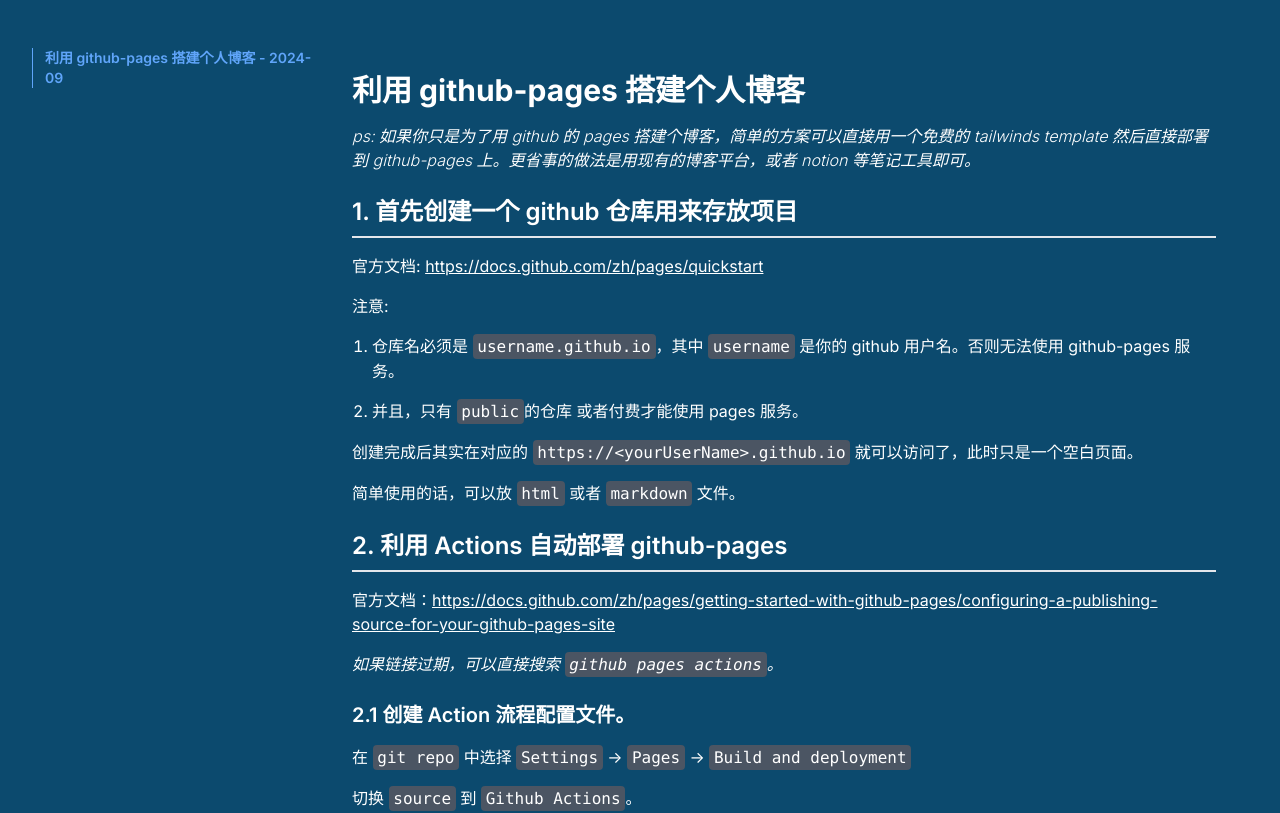
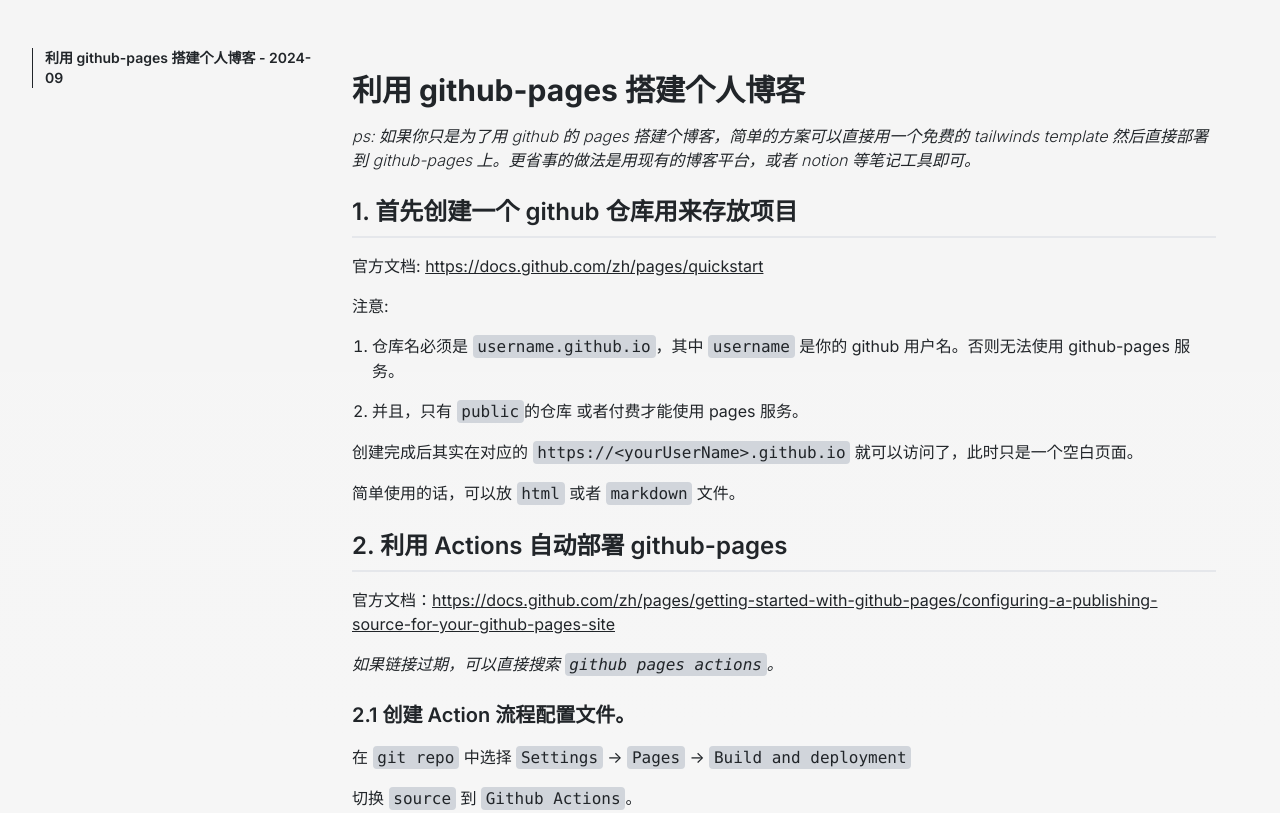
Before and after one commit to r2099c2/r2099c2.github.io, a Next.js app: page /post/2024-09-24 in a window 1280 px wide. Shown: the top 813 px of the page. Built offline with nearby package versions, Linux system fonts and the light colour scheme.

Commit message:
feat: dark mode

```diff
--- a/app/globals.css
+++ b/app/globals.css
@@ -3,16 +3,16 @@
 @tailwind utilities;
 
 :root {
-  --foreground-rgb: 0, 0, 0;
-  --background-start-rgb: 214, 219, 220;
-  --background-end-rgb: 255, 255, 255;
+  --foreground-rgb: 33, 37, 41; /* #212529 */
+  --background-start-rgb: 245, 245, 245; /* #F5F5F5 */
+  --background-end-rgb: 255, 255, 255; /* #FFFFFF */
 }
 
 @media (prefers-color-scheme: dark) {
   :root {
-    --foreground-rgb: 255, 255, 255;
-    --background-start-rgb: 0, 0, 0;
-    --background-end-rgb: 0, 0, 0;
+    --foreground-rgb: 224, 224, 224; /* #E0E0E0 */
+    --background-start-rgb: 18, 18, 18; /* #121212 */
+    --background-end-rgb: 18, 18, 18; /* #121212 */
   }
 }
 
--- a/app/page.tsx
+++ b/app/page.tsx
@@ -4,7 +4,7 @@ export default async function Home() {
   const { posts } = await getPosts();
 
   return (
-    <div className="w-screen h-screen bg-sky-900">
+    <div className="w-screen h-screen">
       <main className="mx-auto pt-10 px-5">
         {/* 列表 */}
         <ul>
--- a/app/post/[slug]/page.tsx
+++ b/app/post/[slug]/page.tsx
@@ -21,15 +21,14 @@ const PostDetail = async ({ params }: { params: { slug: string } }) => {
   }
 
   return (
-    <div className="max-w-screen min-h-screen max-auto pt-12 px-4 sm:px-6 md:px-8 bg-sky-900">
+    <div className="max-w-screen min-h-screen max-auto pt-12 px-4 sm:px-6 md:px-8">
       {/* 左侧文章切换 */}
       <ul className="hidden lg:block w-[12rem] xl:w-[18rem] fixed space-y-6 lg:space-y-2 border-l border-slate-400">
         {posts.map((post) => (
           <li key={post.slug}>
             <a
               className={clsx('text-sm block pl-3 -ml-px', {
-                'text-blue-400 border-l border-current font-semibold':
-                  post.slug === slug,
+                'border-l border-current font-semibold': post.slug === slug,
               })}
               href={`/post/${post.slug}`}
             >
@@ -39,7 +38,7 @@ const PostDetail = async ({ params }: { params: { slug: string } }) => {
         ))}
       </ul>
       {/* 中间当前文章 */}
-      <div className="lg:pl-[12rem] xl:pl-[18rem] 2xl:pl-0 text-white">
+      <div className="lg:pl-[12rem] xl:pl-[18rem] 2xl:pl-0">
         <article
           id="article"
           className="px-4 max-w-4xl mx-auto overflow-hidden"
--- a/components/MDXComponent.tsx
+++ b/components/MDXComponent.tsx
@@ -77,7 +77,7 @@ const MDXComponents: MDXComponentsProps = {
     } else {
       return (
         <span
-          className="bg-gray-600 rounded px-[0.3rem] py-[0.2rem] font-mono"
+          className="bg-gray-300 dark:bg-gray-600 rounded px-[0.3rem] py-[0.1rem] font-mono"
           {...props}
         />
       );
@@ -103,7 +103,7 @@ const MDXComponents: MDXComponentsProps = {
   table: (props) => (
     <div className="my-6 w-full overflow-x-auto">
       <table
-        className="w-full text-gray-200 bg-gray-800 shadow-lg rounded-lg"
+        className="w-full text-gray-200 bg-gray-300 dark:bg-gray-800 shadow-lg rounded-lg"
         {...props}
       />
     </div>
@@ -111,7 +111,7 @@ const MDXComponents: MDXComponentsProps = {
   tr: (props) => <tr className="border-t border-gray-500" {...props} />,
   th: (props) => (
     <th
-      className="px-4 py-2 font-bold text-left bg-gray-900 text-white [&[align=center]]:text-center [&[align=right]]:text-right"
+      className="px-4 py-2 font-bold text-left bg-gray-400 dark:bg-gray-900 text-white [&[align=center]]:text-center [&[align=right]]:text-right"
       {...props}
     />
   ),
```
